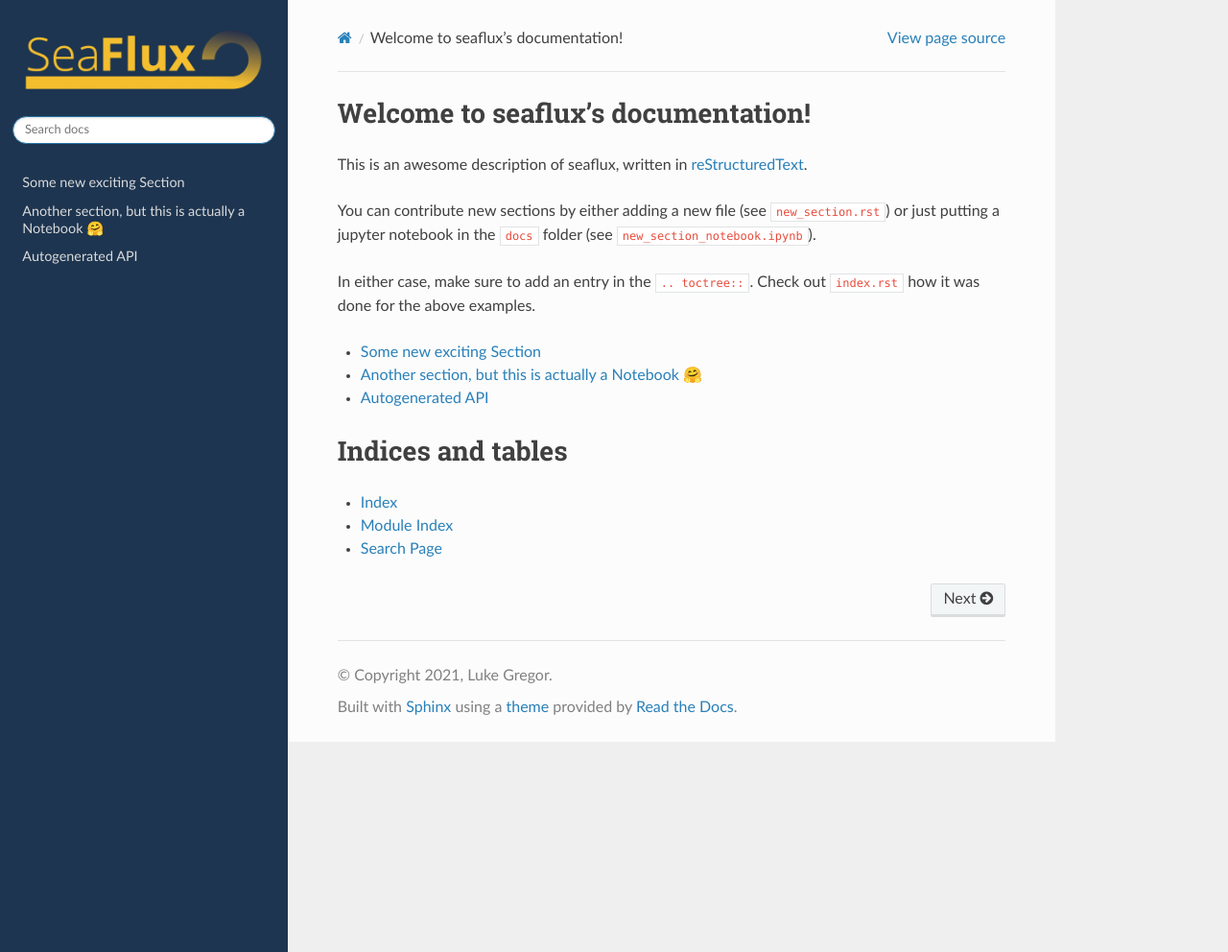
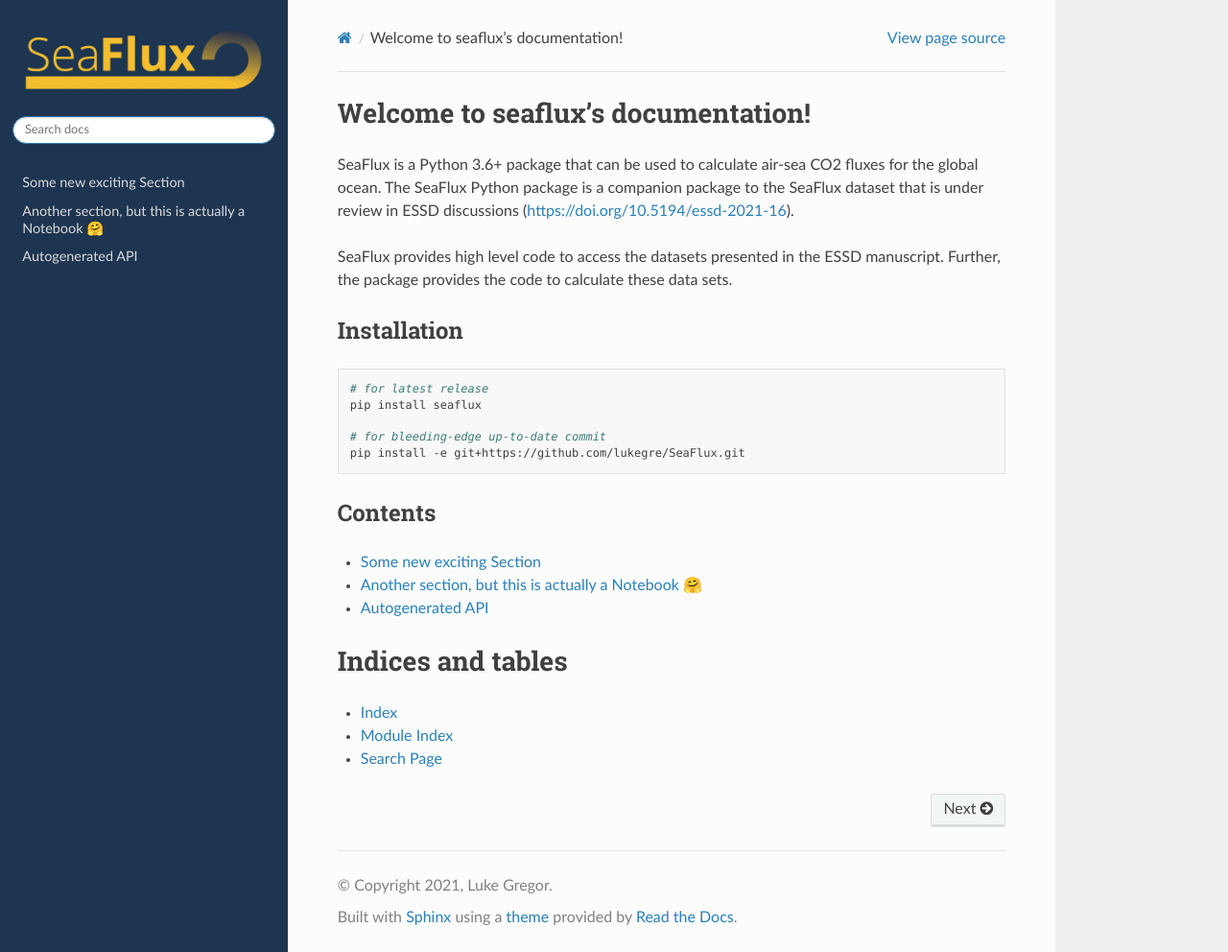
Before and after one commit to lukegre/pySeaFlux, a Sphinx documentation site: the page built from docs/index.rst, in a window 1280 px wide and 992 px high. Shown: the whole window at 96% size. Built offline with Sphinx 7.4.7 and the Read the Docs theme 2.0.0, drawn with Linux system fonts in a browser that asks for light colours; the version number could not be read and is left out.

Commit message:
Update index.rst

```diff
--- a/docs/index.rst
+++ b/docs/index.rst
@@ -6,13 +6,28 @@
 Welcome to seaflux's documentation!
 =======================================
 
-This is an awesome description of seaflux, written in `reStructuredText`_.
+SeaFlux is a Python 3.6+ package that can be used to calculate air-sea CO2 fluxes for the global ocean.
+The SeaFlux Python package is a companion package to the SeaFlux dataset that is under review in
+ESSD discussions (https://doi.org/10.5194/essd-2021-16).
 
-You can contribute new sections by either adding a new file (see ``new_section.rst``) or just putting a jupyter notebook
-in the ``docs`` folder (see ``new_section_notebook.ipynb``).
+SeaFlux provides high level code to access the datasets presented in the ESSD manuscript.
+Further, the package provides the code to calculate these data sets.
 
-In either case, make sure to add an entry in the ``.. toctree::``. Check out ``index.rst`` how it was done for the above examples.
+Installation
+------------
 
+.. code-block:: bash
+
+   # for latest release
+   pip install seaflux
+
+   # for bleeding-edge up-to-date commit
+   pip install -e git+https://github.com/lukegre/SeaFlux.git
+
+
+
+Contents
+--------
 .. toctree::
    :maxdepth: 2
 
```
